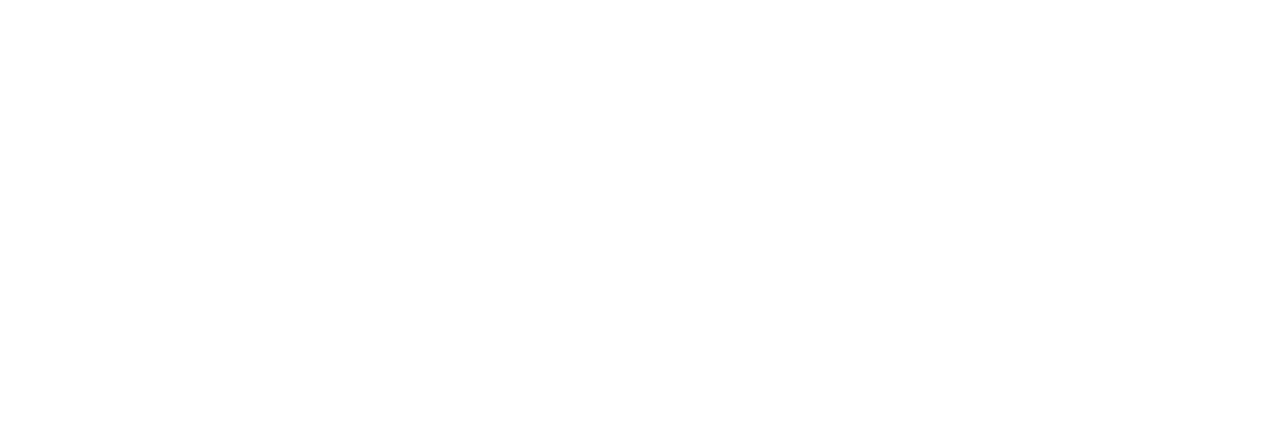
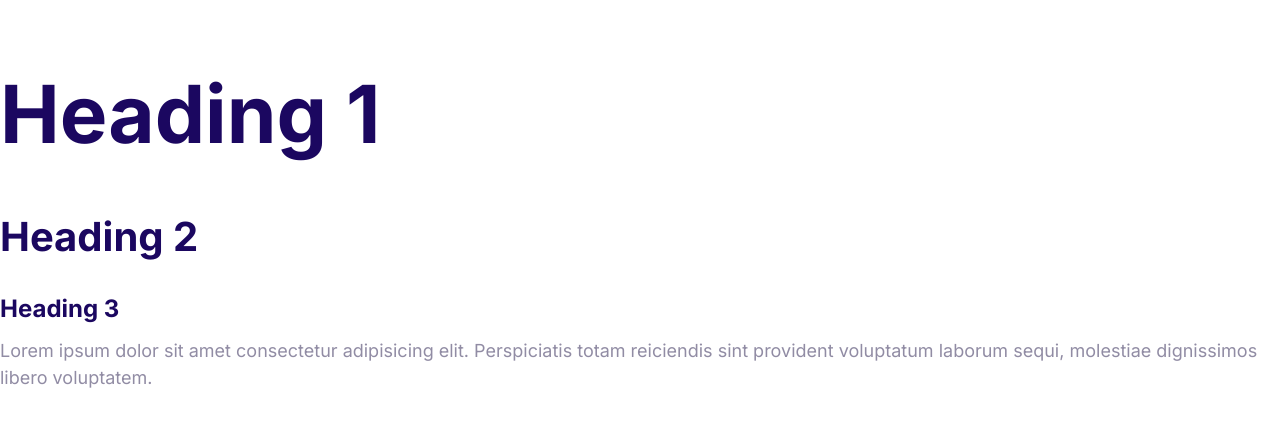
Before and after one commit to Disturbed00/cloudified, a plain HTML site: page index.html in a window 1280 px wide. Drawn offline with Linux system fonts and the light colour scheme.

Commit message:
Define the styles for the font.

```diff
--- a/CSS/styles.css
+++ b/CSS/styles.css
@@ -5,3 +5,55 @@
   --color-headings: #1b0760;
   --color-body: #918ca4;
 }
+
+html {
+  font-size: 62.5%;
+}
+
+body {
+  font-family: Inter, Arial, Helvetica, sans-serif;
+  font-size: 2.4rem;
+  line-height: 1.5;
+  color: var(--color-body);
+}
+
+h1,
+h2,
+h3 {
+  color: var(--color-headings);
+  margin-bottom: 1rem;
+}
+
+h1 {
+  font-size: 7rem;
+}
+
+h2 {
+  font-size: 4rem;
+}
+
+h3 {
+  font-size: 3rem;
+}
+
+p {
+  margin-top: 0;
+}
+
+@media screen and (min-width: 1024px) {
+  body {
+    font-size: 1.8rem;
+  }
+
+  h1 {
+    font-size: 8rem;
+  }
+
+  h2 {
+    font-size: 4rem;
+  }
+
+  h3 {
+    font-size: 2.4rem;
+  }
+}
--- a/index.html
+++ b/index.html
@@ -4,8 +4,23 @@
     <meta charset="UTF-8" />
     <meta name="viewport" content="width=device-width, initial-scale=1.0" />
     <title>Document</title>
+    <link rel="preconnect" href="https://fonts.googleapis.com" />
+    <link rel="preconnect" href="https://fonts.gstatic.com" crossorigin />
+    <link
+      href="https://fonts.googleapis.com/css2?family=Inter:wght@100..900&display=swap"
+      rel="stylesheet"
+    />
     <link rel="stylesheet" href="./CSS/normalize.css" />
     <link rel="stylesheet" href="./CSS/styles.css" />
   </head>
-  <body></body>
+  <body>
+    <h1>Heading 1</h1>
+    <h2>Heading 2</h2>
+    <h3>Heading 3</h3>
+    <p>
+      Lorem ipsum dolor sit amet consectetur adipisicing elit. Perspiciatis
+      totam reiciendis sint provident voluptatum laborum sequi, molestiae
+      dignissimos libero voluptatem.
+    </p>
+  </body>
 </html>
```
